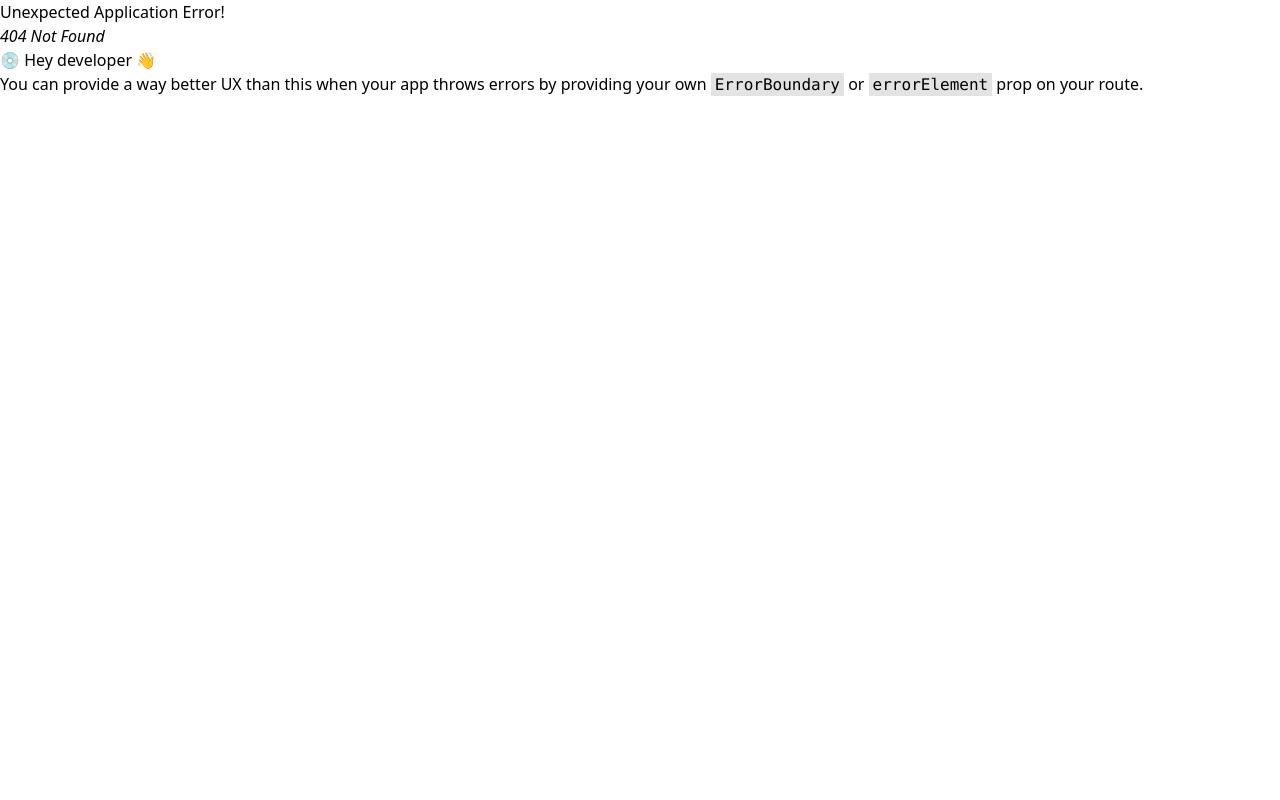
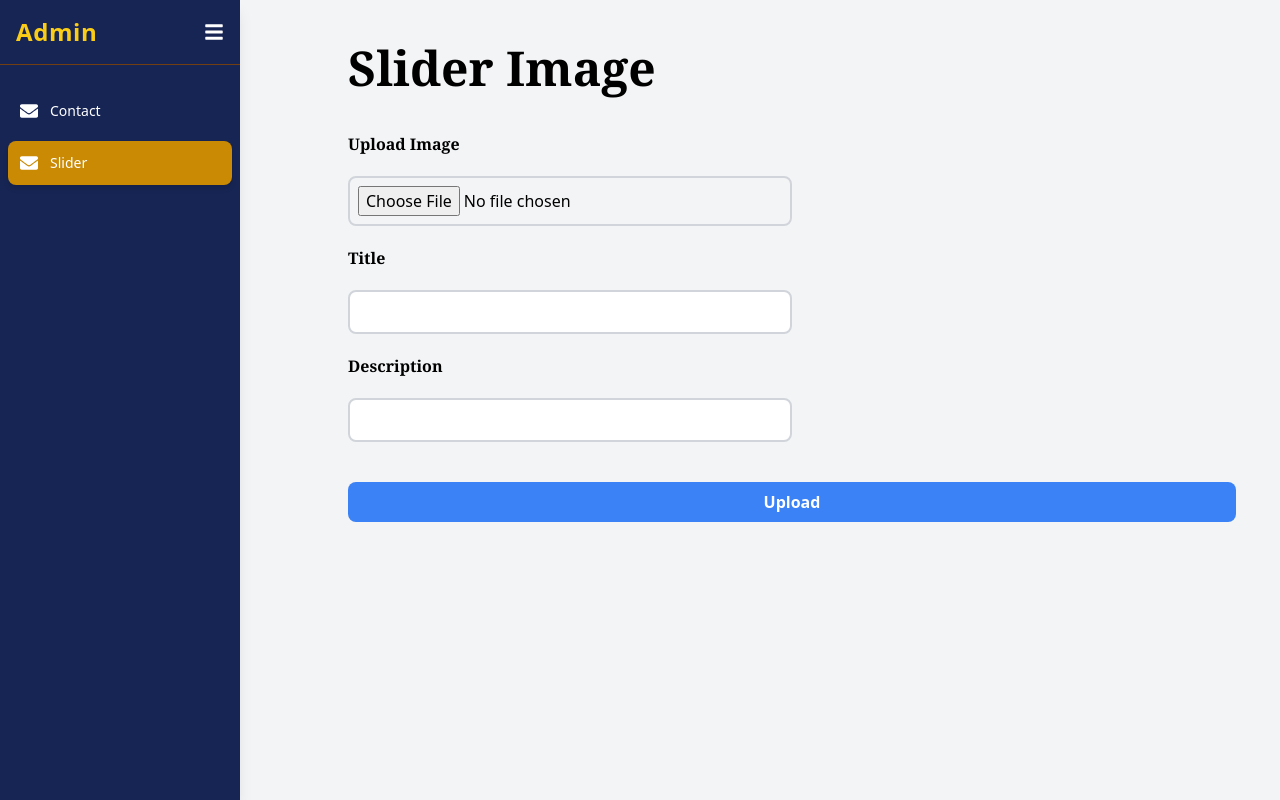
Before and after one commit to adityasinghchouhan1/Eventplanner-, a React (Vite) app in the folder Admin/: page /dashboard/slider in a window 1280 px wide. Before the commit this address had no page. Built offline with nearby package versions, Linux system fonts and the light colour scheme.

Commit message:
add  complete fontend side functionality to contect with backend

```diff
--- a/Admin/src/Common/SummaryApi.jsx
+++ b/Admin/src/Common/SummaryApi.jsx
@@ -13,6 +13,10 @@ const SummaryApi = {
     url: `${backendDomain}/api/updateContectdata`,
     method: 'put',
   },
+  Sliderdataupload: {
+    url: `${backendDomain}/api/sliderdata`,
+    method: 'post',
+  },
 }
 
 export default SummaryApi
--- a/Admin/src/Components/Sidebar.jsx
+++ b/Admin/src/Components/Sidebar.jsx
@@ -16,6 +16,11 @@ const Sidebar = () => {
       icon: <FaEnvelope />,
       path: 'contect',
     },
+    {name:'Slider',
+    icon:<FaEnvelope/>,
+          path: 'slider',
+
+  }
     // Add more menu items here
   ]
 
--- a/Admin/src/Components/SliderImgUpload.jsx
+++ b/Admin/src/Components/SliderImgUpload.jsx
@@ -46,7 +46,7 @@ const SliderImgUpload = () => {
       <div className='p-5 '>
         <h1 className='text-5xl font-serif font-semibold'>Slider Image</h1>
 
-        <div className='flex flex-col justify-center items-center gap-5 mt-10'>
+        <div className='flex flex-col justify-center gap-5 mt-10'>
             <label className='font-serif font-semibold'>Upload Image</label>
             <input
               type='file'
--- a/Admin/src/Router/Router.jsx
+++ b/Admin/src/Router/Router.jsx
@@ -2,6 +2,7 @@ import { createBrowserRouter } from 'react-router-dom'
 import App from '../App'
 import Sidebar from '../Components/Sidebar'
 import ContectUs from '../Components/ContectUs'
+import SliderImgUpload from '../Components/SliderImgUpload'
 const router = createBrowserRouter([
   {
     path: '',
@@ -10,7 +11,10 @@ const router = createBrowserRouter([
       {
         path: 'dashboard',
         element: <Sidebar />,
-        children: [{ path: 'contect', element: <ContectUs /> }],
+        children: [{ path: 'contect', element: <ContectUs /> },{
+          path: 'slider',
+          element: <SliderImgUpload />,
+        }],
       },
     ],
   },
```
